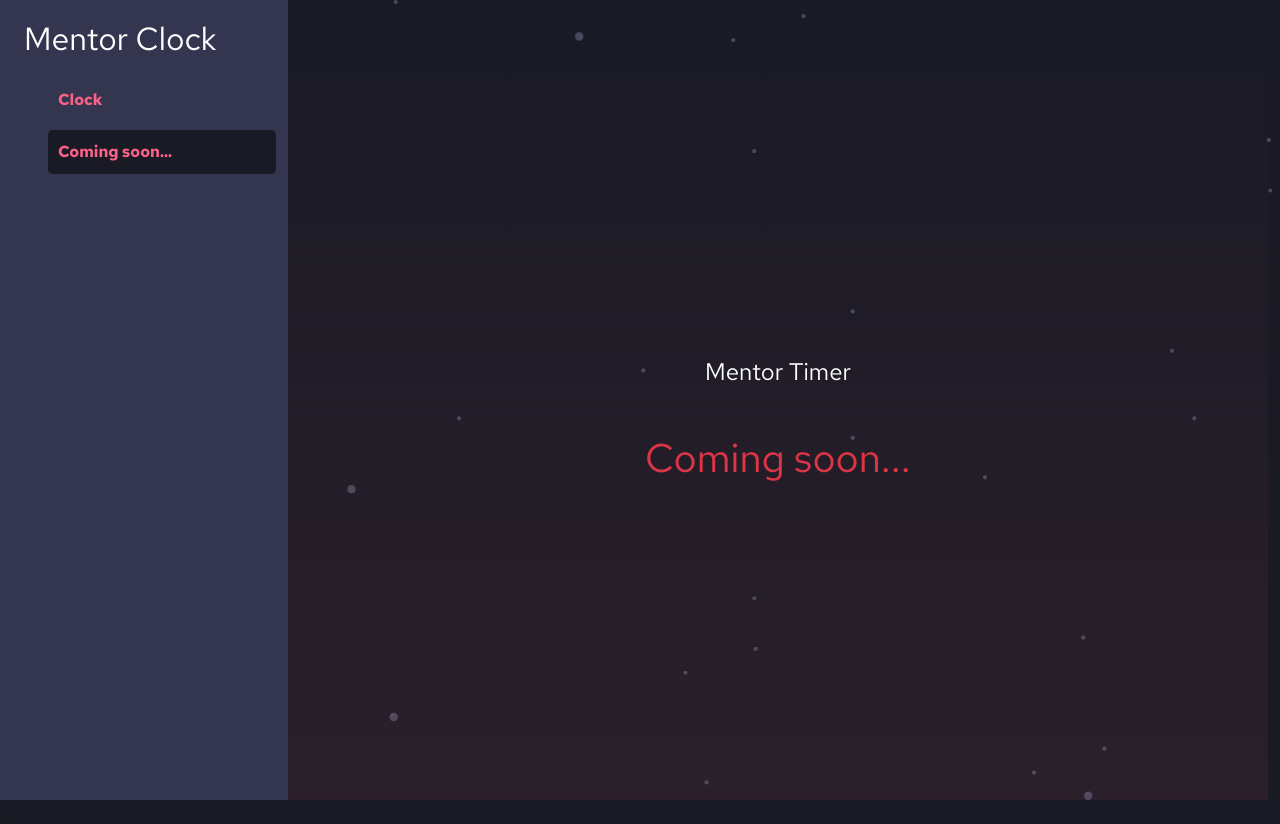
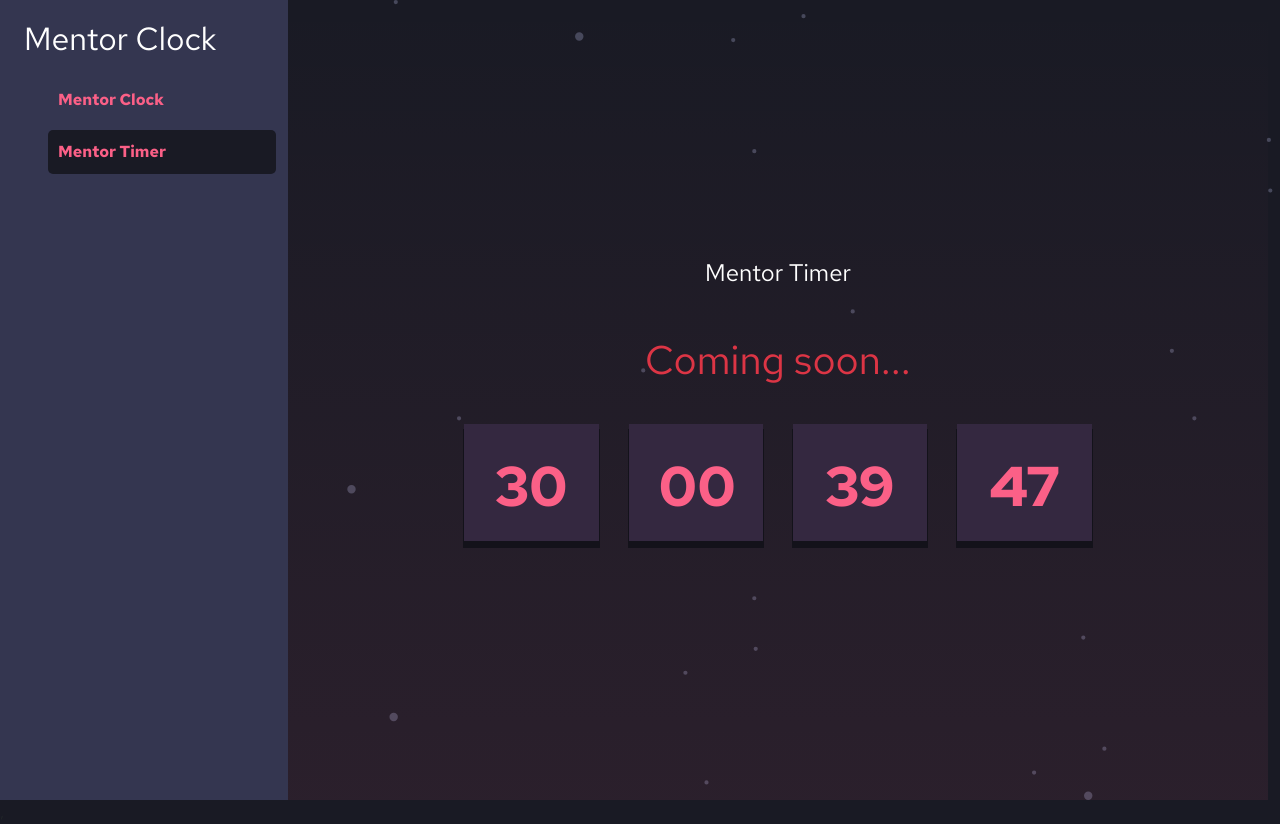
Before and after one commit to Emil-IX/Mentor-Clock, a React (Vite) app: page /timer in a window 1280 px wide. Built offline with nearby package versions, Linux system fonts and the light colour scheme.

Commit message:
Coming soon step 1

```diff
--- a/src/components/SideBar.jsx
+++ b/src/components/SideBar.jsx
@@ -12,13 +12,13 @@ export const SideBar = () => {
               <NavLink
               className={ ({isActive}) => `nav_links nav-link ${ isActive ? 'activeLink' : ''}` }
               to='/' >
-              Clock
+              Mentor Clock
               </NavLink>
 
               <NavLink
               className={ ({isActive}) => `nav_links nav-link ${ isActive ? 'activeLink' : ''}` }
               to='/timer' >
-              Coming soon...
+              Mentor Timer
               </NavLink>
 
 
--- a/src/index.css
+++ b/src/index.css
@@ -45,6 +45,24 @@ body {
     box-shadow: 0px 6px 0px 1px rgba(19,18,26,1);
     -webkit-text-fill-color: transparent;
     -webkit-background-clip: text;
+
+}
+
+.timer {
+  margin: 2rem ;
+  color: var(--SoftRed);
+  gap:30px;
+  font-size: 3.5em;
+  font-weight: 700;
+  text-align: center;
+}
+
+.timerNumber {
+  width: 2.4em;
+  height: 2.1em;
+  padding: 20px 30px;
+  background-color: #342840;
+  box-shadow: 0px 6px 0px 1px rgba(19,18,26,1);
 
 }
 
--- a/src/pages/MentorTimer.jsx
+++ b/src/pages/MentorTimer.jsx
@@ -1,10 +1,40 @@
-import React from 'react'
+import React, { useEffect, useState } from 'react'
 import { SideBar } from '../components/SideBar'
 
 export const MentorTimer = () => {
 
 
+  const [time, setTime] = useState(new Date())
 
+
+  useEffect(() => {
+    const interval = setInterval(() => {
+      setTime( new Date)
+    }, 1000);
+
+    return () => clearInterval(interval)
+  }, [])
+
+
+const getTimerResult = (time, endtime) => {
+
+    time = new Date()
+    const remainTime = (new Date(endtime) - time + 1000) / 1000;
+    const remainDays =  Math.floor( remainTime / (3600 * 24)  )
+    const remainHours =  ('0' +  Math.floor( remainTime / 3600 % 24  )).slice(-2)
+    const remainMinutes =  ('0' +  Math.floor( remainTime / 60 % 60  )).slice(-2)
+    const remainSeconds =  ('0' +  Math.floor( remainTime % 60 )).slice(-2)
+
+
+    return {
+      remainDays,
+      remainHours,
+      remainMinutes,
+      remainSeconds
+    }
+}
+
+ const { remainDays,remainHours,remainSeconds,remainMinutes  } = getTimerResult(time, '2023-10-19T15:39:14.519Z')
 
   return (
     <>
@@ -16,6 +46,13 @@ export const MentorTimer = () => {
 
        <h1 className="text-danger fs-1 ">Coming soon...</h1>
 
+          <div  className='timer d-flex'>
+            <p className='timerNumber'> {remainDays}    </p>
+            <p className='timerNumber'> {remainHours}   </p>
+            <p className='timerNumber'> {remainMinutes} </p>
+            <p className='timerNumber'> {remainSeconds} </p>
+          </div>
+
       </div>
      </div>
 
```
